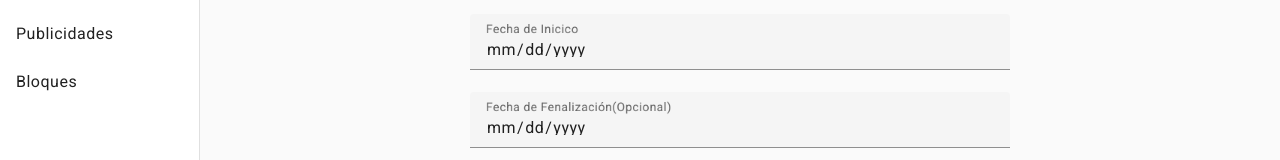
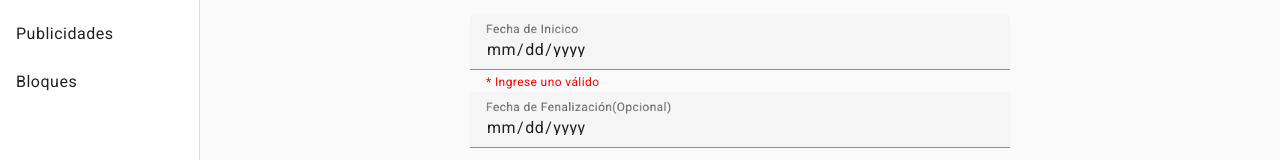
Before and after one commit to victoria-peinado/Desarrollo-Gesti-n-de-Publicidad, an Angular app in the folder Front/Radio/: page /altaContratacion in a window 1280 px wide. Shown: the part 254-414 px from the top of the page. Built offline with nearby package versions, Linux system fonts and the light colour scheme.

Commit message:
validacion fecha correjida

```diff
--- a/Front/Radio/src/app/nuevo-contrato/nuevo-contrato.component.html
+++ b/Front/Radio/src/app/nuevo-contrato/nuevo-contrato.component.html
@@ -30,14 +30,14 @@
       <mat-label>Fecha de Inicico</mat-label>
       <input type="date" matInput placeholder="Fecha Inicico" required name="fechaI" [(ngModel)]="fechaIn" #inputFI="ngModel">
     <mat-error >* Requerido</mat-error>
-    <mat-hint *ngIf="fechaIValida()&&inputFI.touched" [ngStyle]="{'color': 'red'}">* Ingrese uno válido</mat-hint>
+    <mat-hint *ngIf="!fechaIValida()" [ngStyle]="{'color': 'red'}">* Ingrese uno válido</mat-hint>
     </mat-form-field>
 
     <mat-form-field hideRequiredMarker floatLabel="always" class="w-1/2" [color]="coloring">
       <mat-label>Fecha de Fenalización(Opcional)</mat-label>
       <input type="date" matInput placeholder="Fecha Fin" name="fechaF" [(ngModel)]="fechaFin" #inputFF="ngModel">
       <mat-error>* Requerido</mat-error>
-      <mat-hint *ngIf="fechaOValida()&&inputFF.touched" [ngStyle]="{'color': 'red'}">* Ingrese uno válido</mat-hint>
+      <mat-hint *ngIf="!fechaOValida()&&inputFF.touched" [ngStyle]="{'color': 'red'}">* Ingrese uno válido</mat-hint>
     </mat-form-field>
 
     <mat-form-field hideRequiredMarker floatLabel="always" class="w-1/2" [color]="coloring">
--- a/Front/Radio/src/app/nuevo-contrato/nuevo-contrato.component.ts
+++ b/Front/Radio/src/app/nuevo-contrato/nuevo-contrato.component.ts
@@ -101,11 +101,24 @@ titularValido() {
 //   }
  console.log('5')
 }
-fechaIValida(){
-  return this.fechaIn !== null && this.fechaIn >= new Date();
+fechaIValida() {
+  if (this.fechaIn === null) {
+    return false; // La fecha es nula, por lo que no es válida.
+  } else {
+    const fechaActual = new Date();
+    const anio = fechaActual.getFullYear();
+    const mes = (fechaActual.getMonth() + 1).toString().padStart(2, '0'); // Asegura que tenga 2 dígitos
+    const dia = fechaActual.getDate().toString().padStart(2, '0'); // Asegura que tenga 2 dígitos
+    const fechaActualFormateada = `${anio}-${mes}-${dia}`;
+    const fechaActual2 = new Date(fechaActualFormateada)
+    const fechaInp= new Date(this.fechaIn)
+    console.log(fechaInp)
+    console.log(fechaActual2)
+    return fechaInp >= fechaActual2; // aaaaDevuelve true si la fecha es mayor o igual a la fecha actual.
+  }
 }
 fechaOValida(){
-  return !(this.fechaFin === null || this.fechaIn !== null && this.fechaFin > this.fechaIn)
+  return this.fechaFin === null  || this.fechaIn !== null && this.fechaFin > this.fechaIn
 }
 
   // verify() {
```
